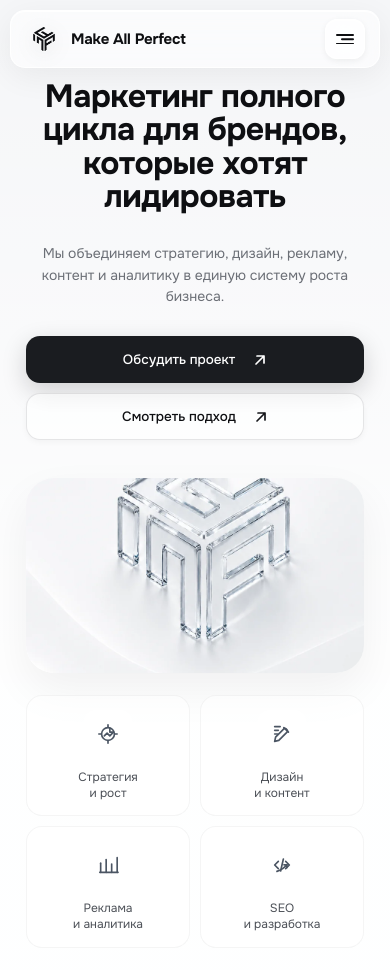
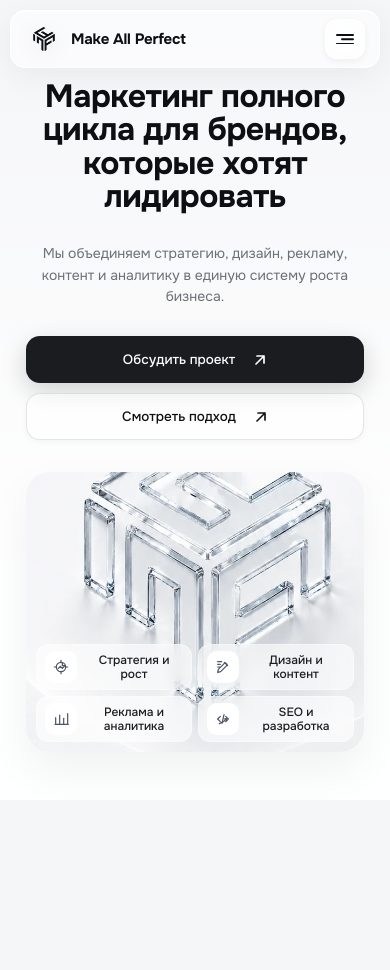
Before and after one commit to makeallperfectcompany/map2, a Next.js app: page / in a window 390 px wide. Shown: the top 970 px of the page. After the commit the page ends 844 px from the top, so only its background shows below. Built offline with nearby package versions, Linux system fonts and the light colour scheme.

Commit message:
fix: integrate bullets into mobile hero visual card

```diff
--- a/src/components/sections/HeroSection.module.css
+++ b/src/components/sections/HeroSection.module.css
@@ -190,34 +190,11 @@
    FEATURES with SVG icons
    ================================================================= */
 
-/* Mobile visual block as background */
-.mobileLogoVisual {
-  display: none;
-}
+/* Mobile visual card — hidden on desktop, shown on mobile/tablet */
+.heroCardVisual { display: none; }
 
-@media (max-width: 1024px) {
-  .mobileLogoVisual {
-    display: block;
-    width: 100%;
-    max-width: 600px;
-    height: clamp(200px, 45vw, 300px);
-    margin: 22px auto;
-    border-radius: 28px;
-    overflow: hidden;
-    background-image: url("/assets/home/hero/hero-mobile-logo-card-bg.webp");
-    background-size: cover;
-    background-position: center center;
-    background-repeat: no-repeat;
-    box-shadow: 0 18px 44px rgba(15,16,20,0.055);
-  }
-}
-
-@media (max-width: 640px) {
-  .mobileLogoVisual {
-    max-width: 100%;
-    height: clamp(180px, 50vw, 260px);
-  }
-}
+/* Old mobileLogoVisual — no longer needed */
+.mobileLogoVisual { display: none !important; }
 
 /* SVG icon container */
 .featIco {
@@ -372,33 +349,78 @@
     justify-content: center;
     margin-bottom: 20px;
   }
-  /* Tablet / Mobile: 2×2 */
-  .heroFeatures {
-    grid-template-columns: repeat(2, minmax(0, 1fr));
-    gap: 12px;
+
+  /* Visual card with integrated bullets */
+  .heroCardVisual {
+    display: block;
+    position: relative;
+    width: 100%;
+    min-height: 380px;
+    margin: 20px auto;
+    border-radius: 28px;
+    overflow: hidden;
+    box-shadow: 0 18px 44px rgba(15,16,20,0.055);
   }
-  .featIco {
-    width: 48px;
-    height: 48px;
+
+  .cardBg {
+    position: absolute;
+    inset: 0;
+    width: 100%;
+    height: 100%;
+    background-image: url("/assets/home/hero/hero-mobile-logo-card-bg.webp");
+    background-size: cover;
+    background-position: center center;
+    background-repeat: no-repeat;
   }
-  /* Card-style bullets */
-  .heroFeat {
-    flex-direction: column;
-    text-align: center;
+
+  .cardBullets {
+    z-index: 1;
+    display: grid;
+    grid-template-columns: repeat(2, 1fr);
     gap: 10px;
-    padding: 16px 12px;
-    border-radius: 16px;
-    background: rgba(255,255,255,0.5);
-    border: 1px solid rgba(15,16,20,0.04);
-    min-height: 130px;
-    justify-content: center;
+    padding: 16px;
+    position: absolute;
+    bottom: 0;
+    left: 0;
+    right: 0;
+  }
+
+  .cardBullet {
     display: flex;
     align-items: center;
+    gap: 10px;
+    padding: 10px 12px;
+    background: rgba(255,255,255,0.6);
+    backdrop-filter: blur(8px);
+    -webkit-backdrop-filter: blur(8px);
+    border-radius: 12px;
+    border: 1px solid rgba(255,255,255,0.3);
+    min-height: 48px;
   }
-  .featText {
+
+  .cardBulletText {
     font-size: 13px;
-    line-height: 1.3;
+    font-weight: 500;
+    color: #1A1C20;
+    line-height: 1.2;
   }
+
+  .cardBullet .featIco {
+    width: 36px;
+    height: 36px;
+    border-radius: 10px;
+    flex-shrink: 0;
+    background: rgba(255,255,255,0.9);
+  }
+
+  .cardBullet .featIco svg {
+    width: 18px;
+    height: 18px;
+  }
+
+  /* Hide desktop features bullets on mobile/tablet — they are now inside the card */
+  .heroFeatures { display: none; }
+
 }
 @media (max-width: 768px) {
   .heroInner { padding: 100px 28px 48px; }
@@ -427,12 +449,34 @@
     justify-content: center;
     padding: 16px 20px;
   }
-  .heroFeatures { gap: 10px; }
-  .heroFeat { min-height: 120px; padding: 14px 10px; }
-  .featIco { width: 48px; height: 48px; }
-  .featText { font-size: 12px; }
   .heroMenuOverlay { padding: 88px 20px 40px; }
   .heroMenuItem { font-size: clamp(26px, 8vw, 36px); padding: 12px 2px; }
+  /* Card responsive */
+  .heroCardVisual {
+    min-height: 320px;
+    margin: 16px auto;
+    border-radius: 24px;
+  }
+  .cardBullets {
+    gap: 8px;
+    padding: 12px;
+  }
+  .cardBullet {
+    padding: 8px 10px;
+    gap: 8px;
+    min-height: 42px;
+  }
+  .cardBulletText {
+    font-size: 12px;
+  }
+  .cardBullet .featIco {
+    width: 32px;
+    height: 32px;
+  }
+  .cardBullet .featIco svg {
+    width: 16px;
+    height: 16px;
+  }
 }
 @media (max-width: 430px) {
   .heroInner { padding: 80px 16px 32px; }
@@ -440,22 +484,31 @@
   .heroLead { font-size: 14px; margin-bottom: 28px; }
   .heroActions { gap: 10px; }
   .btn { padding: 14px 18px; font-size: 13.5px; }
-  .heroFeatures { gap: 10px; }
+  /* Card responsive */
+  .heroCardVisual {
+    min-height: 280px;
+  }
+  .cardBullets {
+    gap: 6px;
+    padding: 10px;
+  }
+  .cardBullet {
+    padding: 6px 8px;
+    min-height: 38px;
+  }
 }
 @media (max-width: 375px) {
   .heroTitle { font-size: 28px; }
   .heroInner { padding: 76px 14px 28px; }
-  /* На очень маленьких экранах — 1 колонка */
-  .heroFeatures {
+  .btn { padding: 12px 16px; font-size: 13px; }
+  /* Card responsive — 1 column */
+  .heroCardVisual {
+    min-height: 300px;
+  }
+  .cardBullets {
     grid-template-columns: 1fr;
-    gap: 10px;
+    padding: 10px;
   }
-  .heroFeat {
-    min-height: 100px;
-  }
-  .featIco { width: 44px; height: 44px; }
-  .featText { font-size: 11px; }
-  .btn { padding: 12px 16px; font-size: 13px; }
 }
 
 /* prefers-reduced-motion is handled globally in globals.css */
--- a/src/components/sections/HeroSection.tsx
+++ b/src/components/sections/HeroSection.tsx
@@ -120,8 +120,58 @@ export default function HeroSection({ menuOpen, onMenuClose }: HeroSectionProps)
               </a>
             </div>
 
-            {/* Mobile visual block — виден только на <= 1024px */}
-            <div className={styles.mobileLogoVisual} aria-hidden="true" />
+            {/* Mobile/Tablet: Visual card with integrated bullets (≤1024px) */}
+            <div className={styles.heroCardVisual}>
+              <div className={styles.cardBg} aria-hidden="true" />
+              <div className={styles.cardBullets}>
+                <div className={styles.cardBullet}>
+                  <div className={styles.featIco}>
+                    <svg viewBox="0 0 24 24" xmlns="http://www.w3.org/2000/svg" aria-hidden="true">
+                      <circle cx="12" cy="12" r="7"/>
+                      <path d="M12 2v2.5M12 19.5V22M2 12h2.5M19.5 12H22"/>
+                      <path d="M8 14l3-3 3 3 4-4"/>
+                      <path d="M18 10h-4V6"/>
+                    </svg>
+                  </div>
+                  <span className={styles.cardBulletText}>Стратегия и рост</span>
+                </div>
+                <div className={styles.cardBullet}>
+                  <div className={styles.featIco}>
+                    <svg viewBox="0 0 24 24" xmlns="http://www.w3.org/2000/svg" aria-hidden="true">
+                      <path d="M14 5l5 5"/>
+                      <path d="M4 20l4.5-1 9-9a1.8 1.8 0 0 0 0-2.5l-1-1a1.8 1.8 0 0 0-2.5 0l-9 9L4 20z"/>
+                      <path d="M4 4h6M4 8h4M4 12h3"/>
+                    </svg>
+                  </div>
+                  <span className={styles.cardBulletText}>Дизайн и контент</span>
+                </div>
+                <div className={styles.cardBullet}>
+                  <div className={styles.featIco}>
+                    <svg viewBox="0 0 24 24" xmlns="http://www.w3.org/2000/svg" aria-hidden="true">
+                      <path d="M4 20V10"/>
+                      <path d="M10 20V6"/>
+                      <path d="M16 20v-9"/>
+                      <path d="M22 20V4"/>
+                      <path d="M3 20h20"/>
+                    </svg>
+                  </div>
+                  <span className={styles.cardBulletText}>Реклама и аналитика</span>
+                </div>
+                <div className={styles.cardBullet}>
+                  <div className={styles.featIco}>
+                    <svg viewBox="0 0 24 24" xmlns="http://www.w3.org/2000/svg" aria-hidden="true">
+                      <path d="M8 8l-4 4 4 4"/>
+                      <path d="M16 8l4 4-4 4"/>
+                      <path d="M13.5 5.5l-3 13"/>
+                      <path d="M6.5 19c3.8-1.1 7.6-3.4 10.8-7.2"/>
+                      <path d="M17.3 11.8h-3.2"/>
+                      <path d="M17.3 11.8v3.2"/>
+                    </svg>
+                  </div>
+                  <span className={styles.cardBulletText}>SEO и разработка</span>
+                </div>
+              </div>
+            </div>
 
             <div className={styles.heroFeatures}>
               {/* 1: Стратегия и рост */}
```
